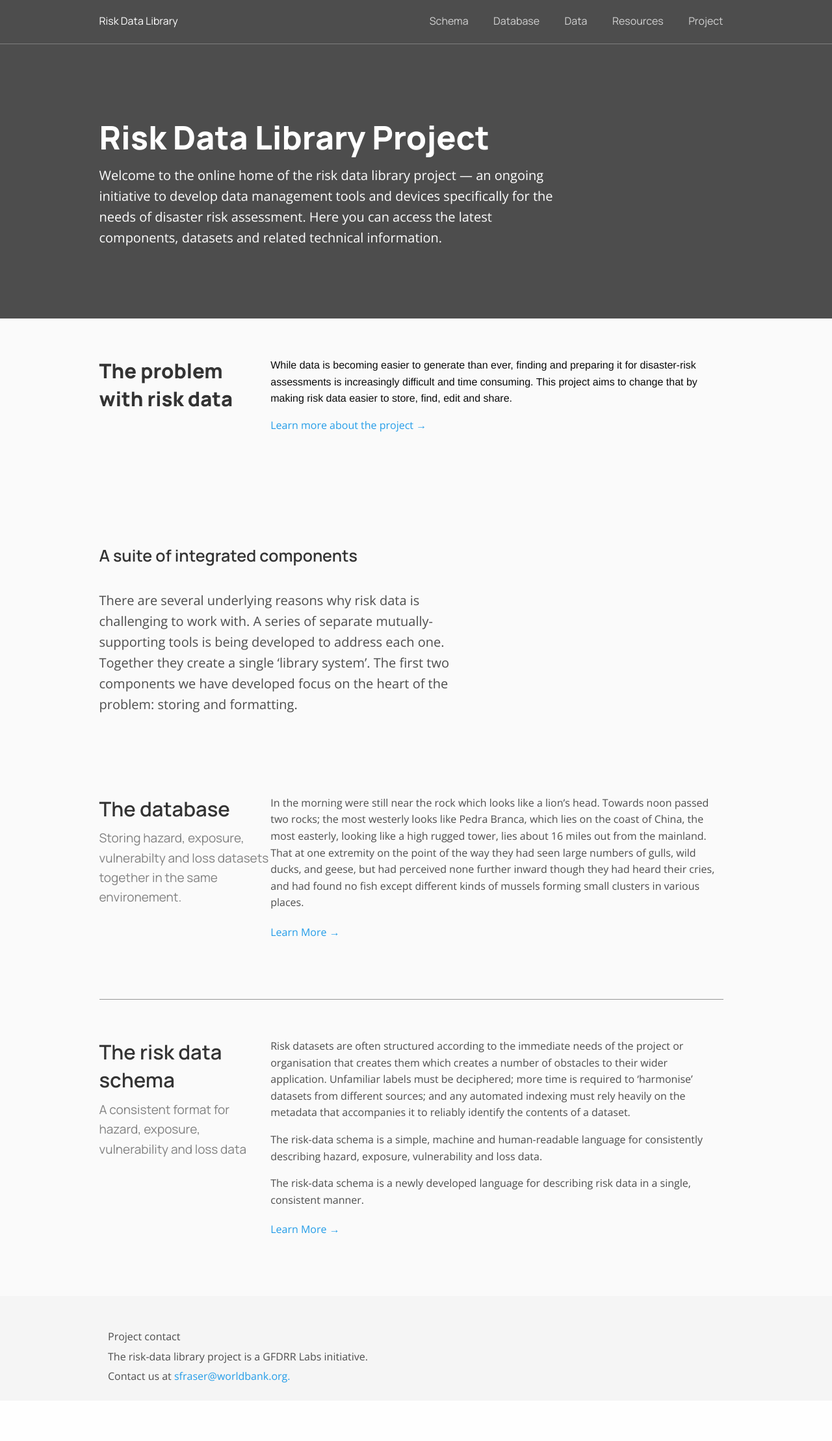
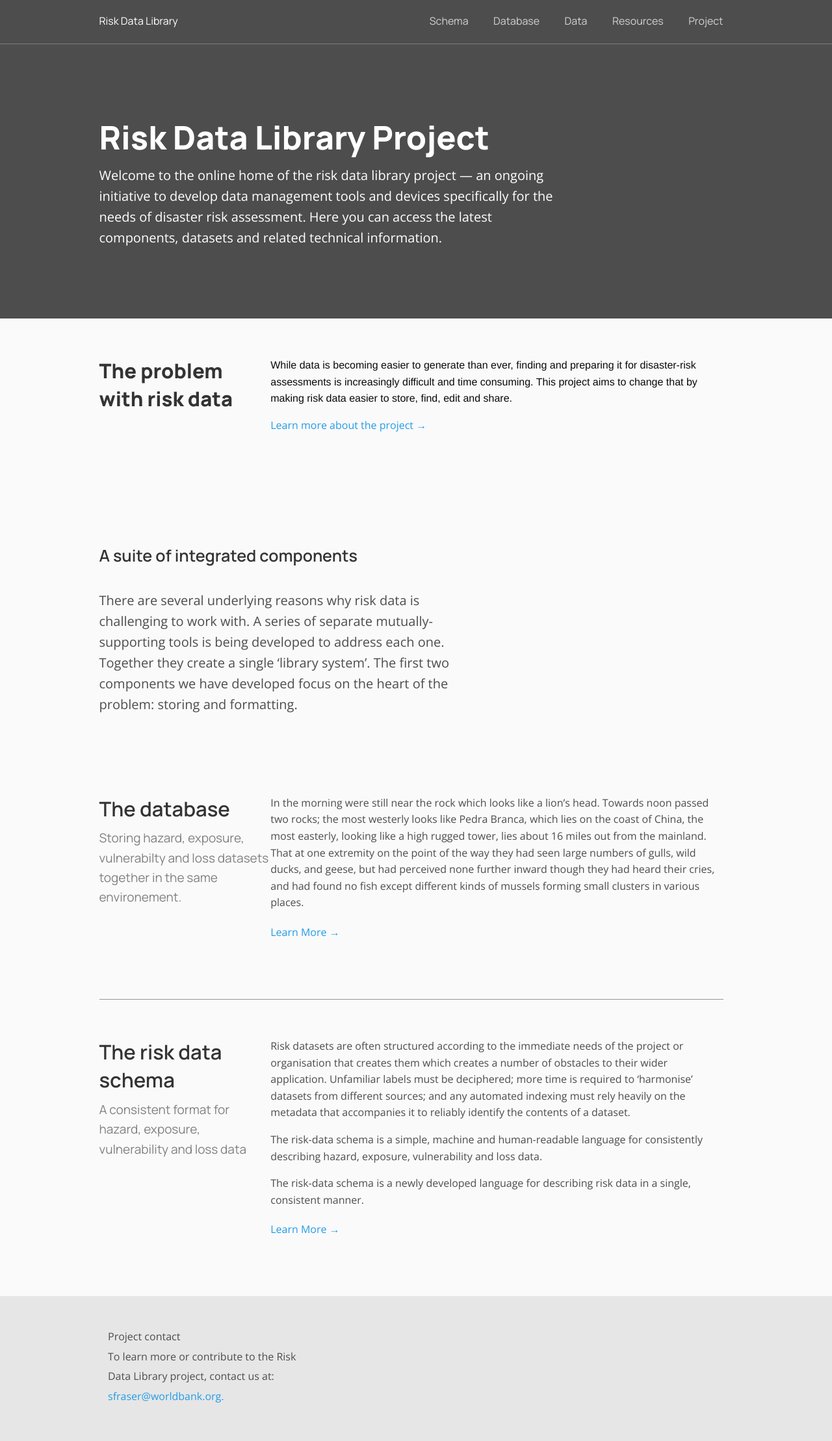
Before and after one commit to GFDRR/risk-data-library.github.io, a Jekyll site: the page built from index.html, in a window 1280 px wide. Shown: the whole page at 65% size. Built offline with Jekyll 4.4.1, drawn with Linux system fonts in a browser that asks for light colours; nearby versions of some CDN libraries; before the commit the page ends 2155 px from its top, so only the background shows below that.

Commit message:
update footer styles

```diff
--- a/_includes/footer.html
+++ b/_includes/footer.html
@@ -2,8 +2,9 @@
   <div class="container-wrapper">
     <div class="footer-left">
       <p>Project contact</p>
-      <p>The risk-data library project is a GFDRR Labs initiative.</p>
-      <p>Contact us at <a href="mailto:sfraser@worldbank.org">sfraser@worldbank.org.</a></p>
+      <p>To learn more or contribute to the Risk</p>
+      <p>Data Library project, contact us at:</p>
+      <p><a href="mailto:sfraser@worldbank.org">sfraser@worldbank.org.</a></p>
     </div>
     <div class="footer-right">
       <!-- <a href="mailto:sfraser@worldbank.org" class="footer-anchor">Get in touch</a> -->
--- a/_sass/_colors.scss
+++ b/_sass/_colors.scss
@@ -7,7 +7,7 @@ $light-text-body-copy: #757575;
 $divider-lines:#ebebeb;
 $dark-divider-lines: #808080;
 $light-grey-background:#fafafa;
-$footer-background: #f5f5f5;
+$footer-background: #e6e6e6;
 
 // text colours
 $light-primary-font-color: #ffffff;
--- a/_sass/footer/main.scss
+++ b/_sass/footer/main.scss
@@ -1,5 +1,4 @@
 .footer-container {
-  height: 161px;
   background-color: $footer-background;
   display: flex;
   flex-direction: column;
```
